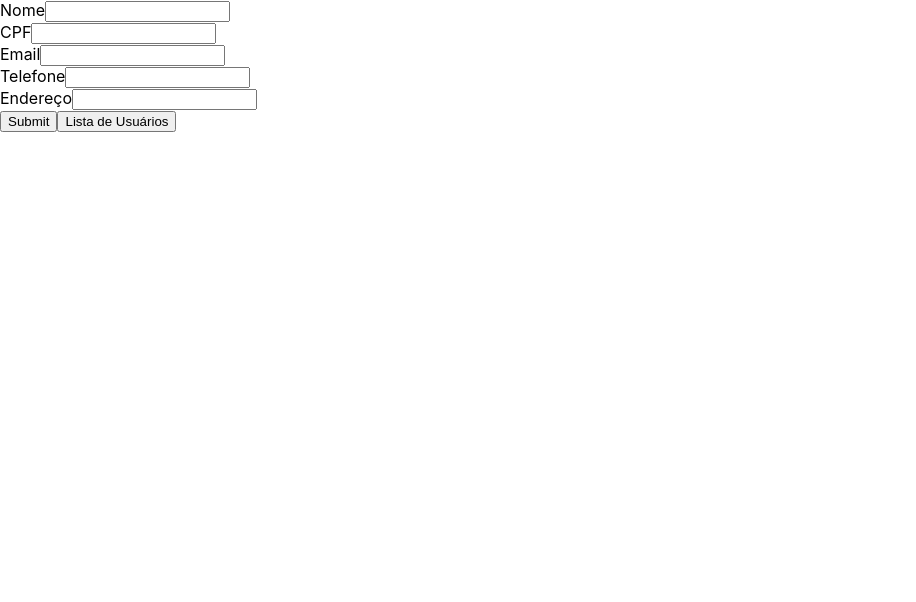
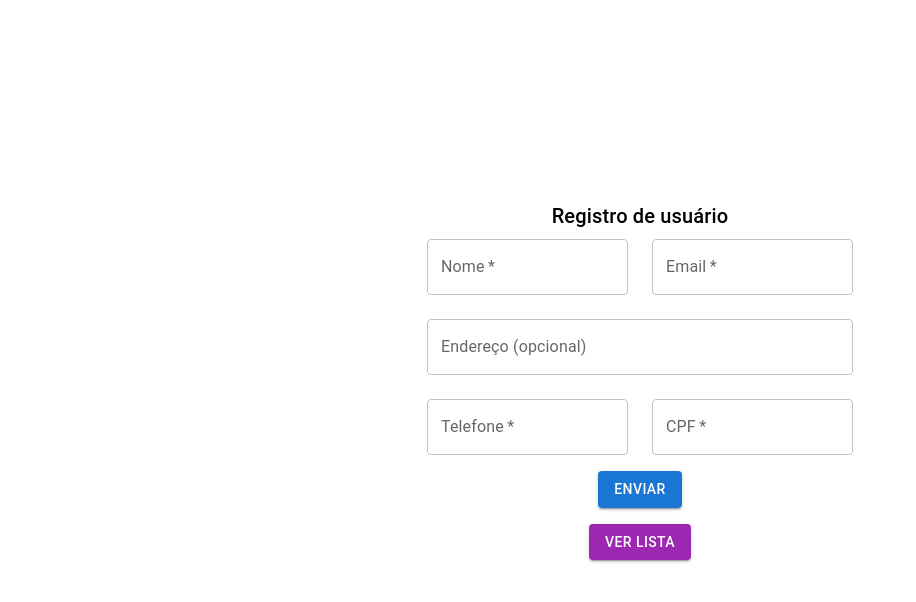
Before and after one commit to caiojlima/desafio-hkl, a React (Create React App) app: page / in a window 1280 px wide. Shown: the top 602 px of the page, without its empty margins (0-916 px from the left). Built offline with nearby package versions, Linux system fonts and the light colour scheme; data requests are answered from the project's data file.

Commit message:
[FEAT]: Form With MaterialUI and Validations

```diff
--- a/src/views/UserForm.tsx
+++ b/src/views/UserForm.tsx
@@ -4,6 +4,7 @@ import { IUser, UserSchema } from '../@types/user';
 import { zodResolver } from "@hookform/resolvers/zod";
 import { useCreateUser } from '../api/users/useCreateUser';
 import { Navigate } from 'react-router-dom';
+import { Typography, Grid, TextField, Box, Button } from '@mui/material';
 
 const UserForm: React.FC = () => {
     const createUser = useCreateUser();
@@ -25,36 +26,72 @@ const UserForm: React.FC = () => {
     }
 
     return (
-        <form onSubmit={handleSubmit(onSubmit)}>
-          <div>
-            <label htmlFor="name">Nome</label>
-            <input {...register("name")} />
-            {errors.name && <span>{errors.name.message}</span>}
-          </div>
-          <div>
-            <label htmlFor="document">CPF</label>
-            <input {...register("document")} />
-            {errors.document && <span>{errors.document.message}</span>}
-          </div>
-          <div>
-            <label htmlFor="email">Email</label>
-            <input {...register("email")} />
-            {errors.email && <span>{errors.email.message}</span>}
-          </div>
-          <div>
-            <label htmlFor="phone">Telefone</label>
-            <input {...register("phone")} />
-            {errors.phone && <span>{errors.phone.message}</span>}
-          </div>
-          <div>
-            <label htmlFor="address">Endereço</label>
-            <input {...register("address")} />
-            {errors.address && <span>{errors.address.message}</span>}
-          </div>
-          <input type="submit" />
-          <button onClick={toUsersList}>Lista de Usuários</button>
-          {redirect && <Navigate to="/list" />}
-        </form>
+      <Box
+        component="form"
+        display="flex"
+        alignItems="center"
+        justifyContent="center"
+        flexDirection="column"
+        marginTop={25}
+        onSubmit={handleSubmit(onSubmit)}>
+      <Typography variant="h6" gutterBottom>
+        Registro de usuário
+      </Typography>
+      <Grid container spacing={3} width={450} marginBottom={2}>
+        <Grid item xs={12} sm={6}>
+          <TextField
+            required
+            {...register("name")}
+            label="Nome"
+            fullWidth
+            autoComplete="given-name"
+            error={ errors.name ? true : false }
+            helperText={errors.name && errors.name?.message }
+          />
+        </Grid>
+        <Grid item xs={12} sm={6}>
+          <TextField
+            required
+            {...register("email")}
+            label="Email"
+            fullWidth
+            autoComplete="email"
+            error={ errors.email ? true : false }
+            helperText={errors.email && errors.email?.message }
+          />
+        </Grid>
+        <Grid item xs={12}>
+          <TextField
+            {...register("address")}
+            label="Endereço (opcional)"
+            fullWidth
+            autoComplete="shipping address-line1"
+            error={ errors.address ? true : false }
+            helperText={errors.address && errors.address?.message }
+          />
+        </Grid>
+        <Grid item xs={12} sm={6}>
+          <TextField
+            required
+            {...register("phone")}
+            label="Telefone"
+            fullWidth
+            autoComplete="phone"
+            error={ errors.phone ? true : false }
+            helperText={errors.phone && errors.phone?.message }
+          />
+        </Grid>
+        <Grid item xs={12} sm={6}>
+          <TextField required {...register("document")} label="CPF" fullWidth error={ errors.document ? true : false }
+            helperText={errors.document && errors.document?.message } />
+        </Grid>
+      </Grid>
+      <Box marginBottom={2}>
+        <Button variant="contained" type='submit'>Enviar</Button>
+      </Box>
+      <Button variant="contained" color='secondary' onClick={toUsersList}>Ver Lista</Button>
+      { redirect && <Navigate to="/list" /> }
+    </Box>
       )
 }
 
```
